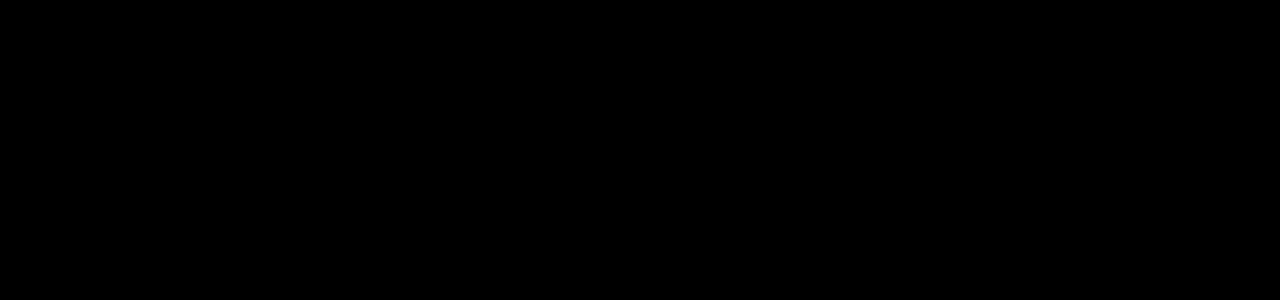
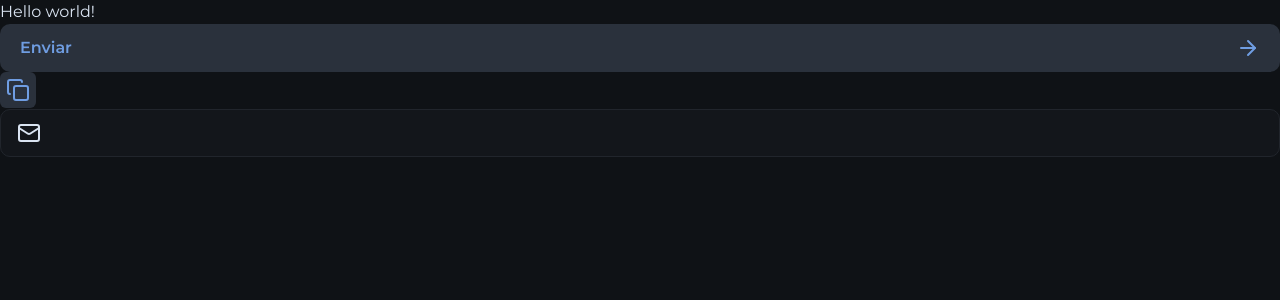
Before and after one commit to joserpfilho/web, a Next.js app: page / in a window 1280 px wide. Shown: the top 300 px of the page. Built offline with nearby package versions, Linux system fonts and the light colour scheme.

Commit message:
First commit

```diff
--- a/package.json
+++ b/package.json
@@ -10,6 +10,7 @@
   },
   "dependencies": {
     "@tailwindcss/postcss": "^4.0.7",
+    "lucide-react": "^0.475.0",
     "next": "15.1.7",
     "postcss": "^8.5.2",
     "react": "^19.0.0",
--- a/src/app/globals.css
+++ b/src/app/globals.css
@@ -1 +1,24 @@
 @import "tailwindcss";
+
+@theme {
+  --color-*: initial;
+
+  --color-blue: #6f9de2;
+  --color-purple: #9871f3;
+  --color-danger: #f05d6c;
+
+  --color-gray-100: #dae4f2;
+  --color-gray-200: #c8d0da;
+  --color-gray-300: #95a1b1;
+  --color-gray-400: #6f7f90;
+  --color-gray-500: #2a313c;
+  --color-gray-600: #21252c;
+  --color-gray-700: #191d24;
+  --color-gray-800: #13161b;
+  --color-gray-900: #0f1216;
+
+  --font-heading: var(--font-oxanium);
+  --font-sans: var(--font-montserrat);
+
+  --radius-xl: 0.625rem;
+}
--- a/src/app/layout.tsx
+++ b/src/app/layout.tsx
@@ -1,11 +1,23 @@
 import "./globals.css";
 
 import type { Metadata } from "next";
+import { Montserrat, Oxanium } from "next/font/google";
 
 export const metadata: Metadata = {
-  title: "Create Next App",
-  description: "Generated by create next app",
+  title: "devstage",
 };
+
+const oxanium = Oxanium({
+  weight: ["500", "600"],
+  subsets: ["latin"],
+  variable: "--font-oxanium",
+});
+
+const montserrat = Montserrat({
+  weight: ["400", "600"],
+  subsets: ["latin"],
+  variable: "--font-montserrat",
+});
 
 export default function RootLayout({
   children,
@@ -13,8 +25,8 @@
   children: React.ReactNode;
 }>) {
   return (
-    <html lang="en">
-      <body className="bg-black">{children}</body>
+    <html lang="en" className={`${oxanium.variable}, ${montserrat.variable}`}>
+      <body className="bg-gray-900 text-gray-100 antialiased">{children}</body>
     </html>
   );
 }
--- a/src/app/page.tsx
+++ b/src/app/page.tsx
@@ -1,7 +1,27 @@
+import { ArrowRight, Copy, Mail } from "lucide-react";
+import { Button } from "@/components/button";
+import { IconButton } from "@/components/icon-button";
+import { InputField, InputIcon, InputRoot } from "@/components/input";
+
 export default function Home() {
   return (
     <main>
-      <div>Hello world!</div>
+      <div className="text-white">Hello world!</div>
+      <Button type="submit">
+        Enviar
+        <ArrowRight />
+      </Button>
+
+      <IconButton>
+        <Copy />
+      </IconButton>
+
+      <InputRoot>
+        <InputIcon>
+          <Mail />
+        </InputIcon>
+        <InputField />
+      </InputRoot>
     </main>
   );
 }
--- /dev/null
+++ b/src/components/button.tsx
@@ -0,0 +1,12 @@
+import { ComponentProps } from "react";
+
+interface ButtonProps extends ComponentProps<"button"> {}
+
+export function Button(props: ButtonProps) {
+  return (
+    <button
+      className="flex justify-between items-center px-5 h-12 bg-gray-500 text-blue font-semibold rounded-xl w-full cursor-pointer transition-colors duration-300 hover:bg-blue hover:text-gray-900"
+      {...props}
+    />
+  );
+}
--- /dev/null
+++ b/src/components/icon-button.tsx
@@ -0,0 +1,12 @@
+import { ComponentProps } from "react";
+
+interface IconButtonProps extends ComponentProps<"button"> {}
+
+export function IconButton(props: IconButtonProps) {
+  return (
+    <button
+      className="p-1.5 bg-gray-500 text-blue rounded-md cursor-pointer transition-colors duration-300 hover:bg-blue hover:text-gray-900"
+      {...props}
+    />
+  );
+}
--- /dev/null
+++ b/src/components/input.tsx
@@ -0,0 +1,56 @@
+import { Mail } from "lucide-react";
+import { ComponentProps } from "react";
+
+// interface InputProps extends ComponentProps<"input"> {
+//   error?: boolean;
+// }
+
+// export function Input({ error = false, ...props }: InputProps) {
+//   return (
+//     <div
+//       data-error={error}
+//       className="group bg-gray-800 h-12 border border-gray-600 rounded-xl px-4 flex items-center gap-2 focus-within:border-gray-100 data-[error=true]:border-danger"
+//     >
+//       <span className="text-gray-400 group-focus-within:text-gray-100 group-[&:not(:has(input:placeholder-shown))]:text-gray-100 group-data-[error=true]:text-danger">
+//         <Mail />
+//       </span>
+//       <input
+//         className="flex-1 outline-0 placeholder:text-gray-400"
+//         {...props}
+//       />
+//     </div>
+//   );
+// }
+
+interface InputRootProps extends ComponentProps<"div"> {
+  error?: boolean;
+}
+
+export function InputRoot({ error = false, ...props }: InputRootProps) {
+  return (
+    <div
+      data-error={error}
+      className="group bg-gray-800 h-12 border border-gray-600 rounded-xl px-4 flex items-center gap-2 focus-within:border-gray-100 data-[error=true]:border-danger"
+      {...props}
+    />
+  );
+}
+
+interface InputIconProps extends ComponentProps<"span"> {}
+
+export function InputIcon(props: InputIconProps) {
+  return (
+    <span
+      className="text-gray-400 group-focus-within:text-gray-100 group-[&:not(:has(input:placeholder-shown))]:text-gray-100 group-data-[error=true]:text-danger"
+      {...props}
+    />
+  );
+}
+
+interface InputFieldProps extends ComponentProps<"input"> {}
+
+export function InputField(props: InputFieldProps) {
+  return (
+    <input className="flex-1 outline-0 placeholder:text-gray-400" {...props} />
+  );
+}
```
Also changed, not shown: 1 other file (tests, documents, lock files or other folders).
